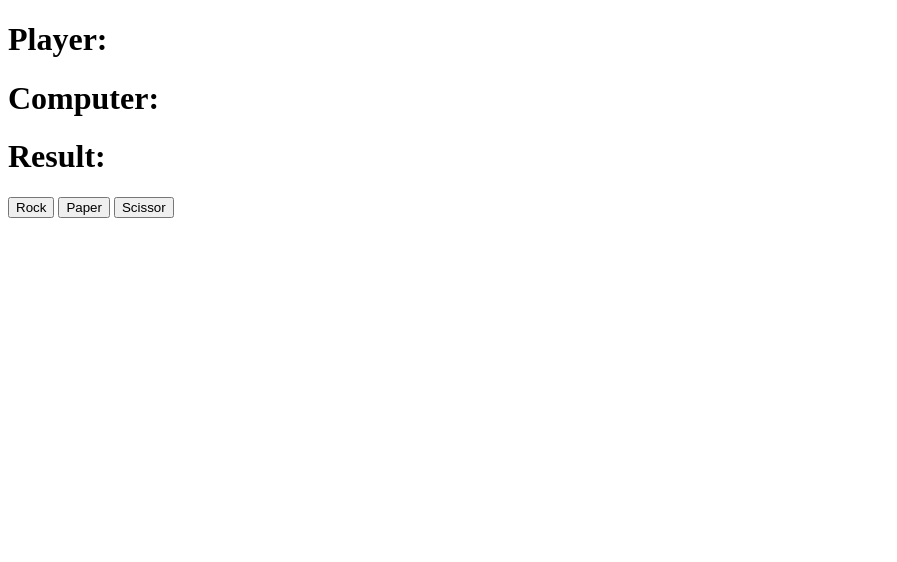
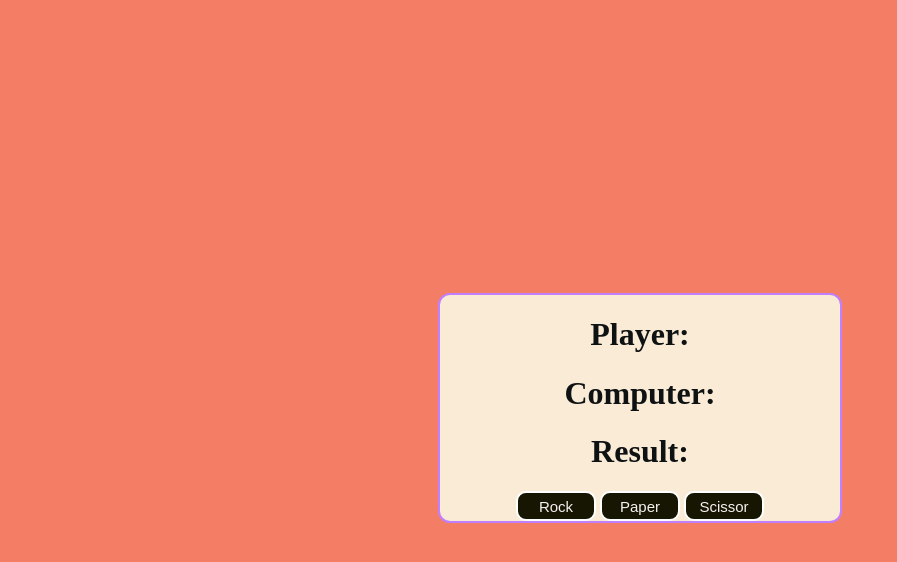
Before and after one commit to Axkratos/Rock--Paper-and-Scissors, a plain HTML site: page index.html in a window 1280 px wide. Shown: the whole page, without its empty margins (0-897 px from the left). Drawn offline with Linux system fonts and the light colour scheme.

Commit message:
Here I have added some styles in my code.

```diff
--- a/index.html
+++ b/index.html
@@ -14,9 +14,9 @@
             <h1 id="resulttxt">Result:</h1>
         </div>
         <div class="btns">
-            <button id="rbtn">Rock</button>
-            <button id="pbtn">Paper</button>
-            <button id="sbtn">Scissor</button>
+            <button id="rbtn" class="btn">Rock</button>
+            <button id="pbtn" class="btn">Paper</button>
+            <button id="sbtn" class="btn">Scissor</button>
         </div>
     </div>
     <script src="script.js"></script>
--- a/style.css
+++ b/style.css
@@ -0,0 +1,45 @@
+body{
+    background-color: rgb(244, 125, 101);
+    display:flex;
+    justify-content: center;
+    align-items: center;
+    height: 100vh;
+}
+.btn{
+    width: 80px;
+    font-size: 15px;
+    color: rgb(247, 241, 241);
+    height: 30px;
+    border: 2px solid;
+    border-radius: 10px;
+    border-color: white;
+    cursor: pointer;
+    background-color: rgb(22, 22, 3);;
+    }
+    .btns{
+        text-align: center;
+    }
+    .container{
+        color: rgb(193, 77, 77);
+        border: 2px solid;
+        border-color: rgb(191, 127, 255);
+        border-radius: 12px;
+        background-color: antiquewhite;
+        align-items: center;
+        width: 400px;
+        height: auto;
+        text-align: center;
+
+    }
+    .txt{
+        color: rgb(14, 18, 18);
+    }
+/*#sbutton{
+    background-color: rgb(140, 172, 66);
+}
+#pbutton{
+    background-color: rgb(145, 145, 91);
+}
+#rbutton{
+    background-color: rgb(255, 127, 127);
+}
```
